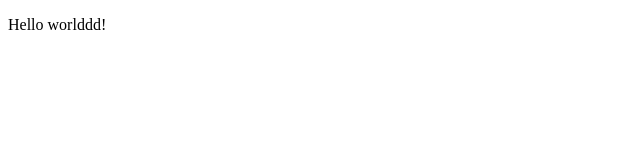
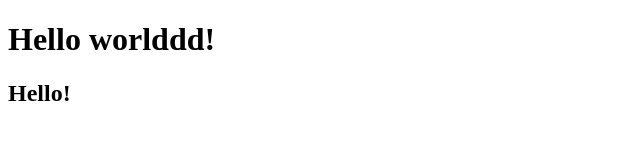
Before and after one commit to drunkSamura1/project1, a plain HTML site: page index.html in a window 1280 px wide. Shown: the whole page, without its empty margins (0-640 px from the left). Drawn offline with Linux system fonts and the light colour scheme.

Commit message:
index.html mod

```diff
--- a/index.html
+++ b/index.html
@@ -6,7 +6,8 @@
     <title>Document</title>
 </head>
 <body>
-    <p>Hello worlddd!</p>
+    <h1>Hello worlddd!</h1>
+    <h2>Hello!</h2>
     <script src="js/script.js"></script>
 </body>
 </html>
```
